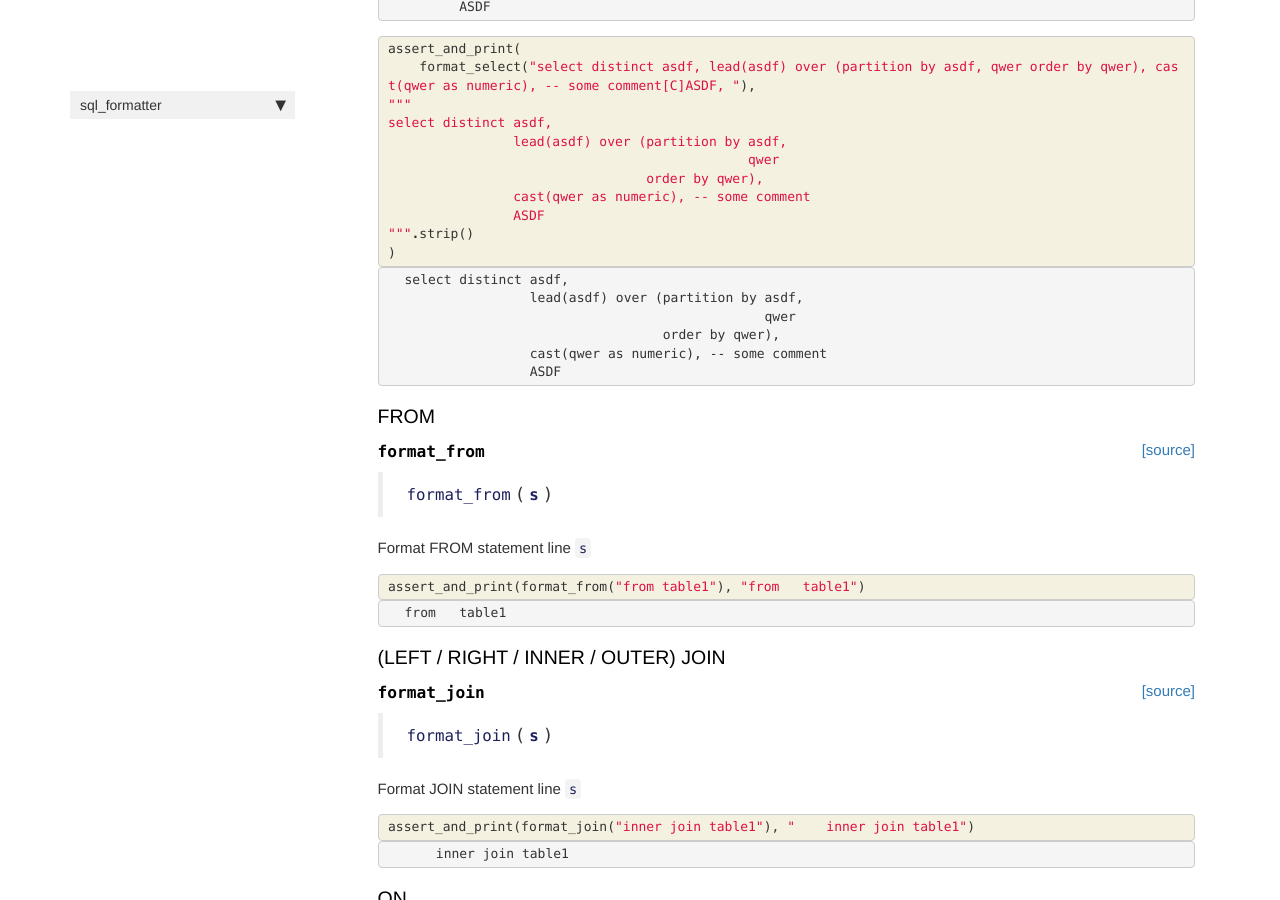
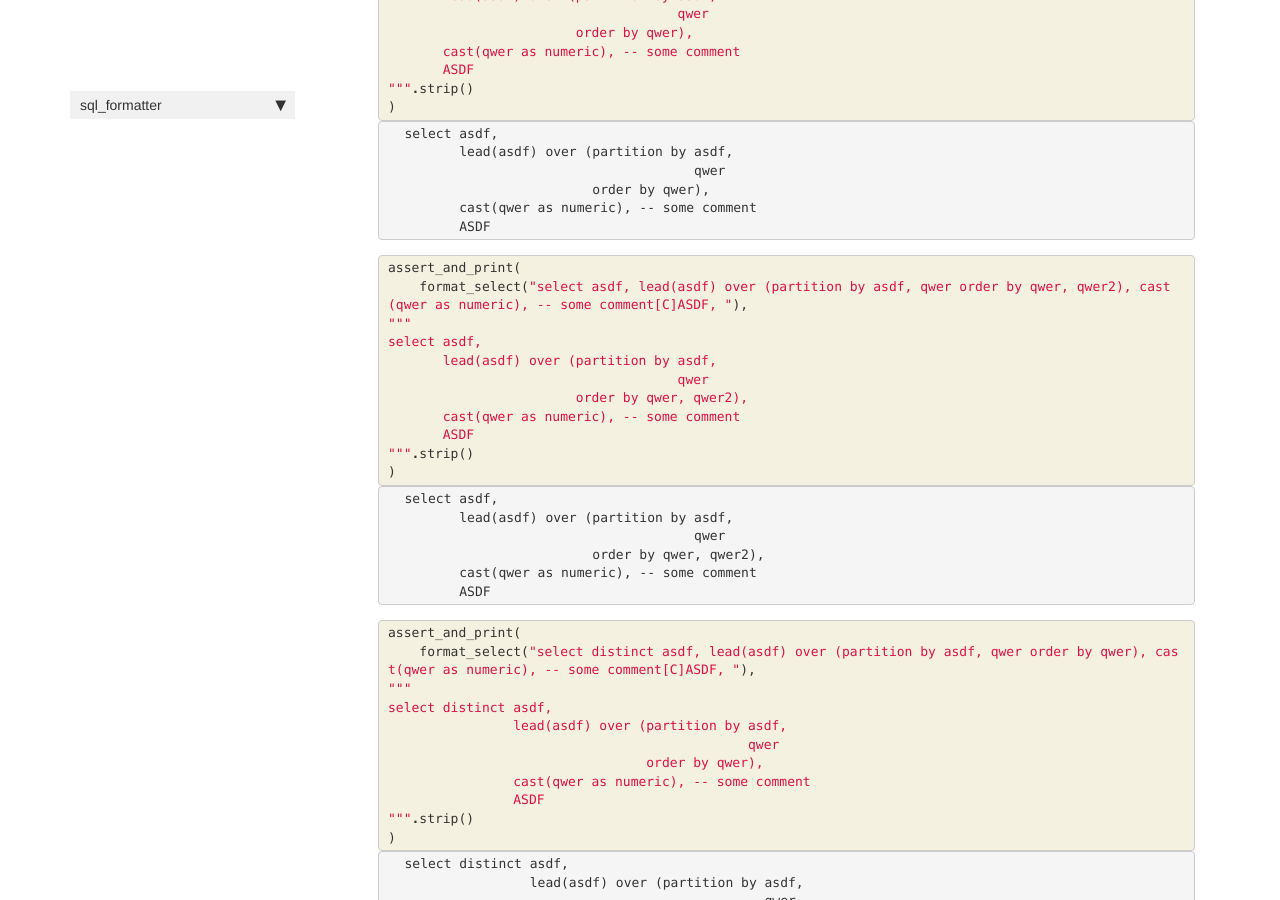
Before and after one commit to PabloRMira/sql_formatter, a Jekyll site: the page built from docs/core.html, in a window 1280 px wide and 900 px high, scrolled down 14359 px. Built offline with Jekyll 4.4.1, drawn with Linux system fonts in a browser that asks for light colours; nearby versions of some CDN libraries; comment, search, counter and statistics services are not loaded; some of the changed text lies outside the part shown.

Commit message:
[FIX] ORDER BY formatting within PARTITION BY (#63)
This fixes #46

```diff
--- a/docs/core.html
+++ b/docs/core.html
@@ -1259,6 +1259,106 @@ from table1 -- Some comment
     {% raw %}
 
 <div class="cell border-box-sizing code_cell rendered">
+<div class="input">
+
+<div class="inner_cell">
+    <div class="input_area">
+<div class=" highlight hl-ipython3"><pre><span></span><span class="n">asdf</span> <span class="o">=</span> <span class="s2">&quot;lead(asdf) over (partition by asdf, qwer order by qwer, qwer2)&quot;</span>
+</pre></div>
+
+    </div>
+</div>
+</div>
+
+</div>
+    {% endraw %}
+
+    {% raw %}
+
+<div class="cell border-box-sizing code_cell rendered">
+<div class="input">
+
+<div class="inner_cell">
+    <div class="input_area">
+<div class=" highlight hl-ipython3"><pre><span></span><span class="n">qwer</span> <span class="o">=</span> <span class="n">re</span><span class="o">.</span><span class="n">split</span><span class="p">(</span><span class="s2">&quot;(partition by.*)(order by.*)&quot;</span><span class="p">,</span> <span class="n">asdf</span><span class="p">,</span> <span class="n">flags</span><span class="o">=</span><span class="n">re</span><span class="o">.</span><span class="n">I</span><span class="p">)</span>  <span class="c1"># split PARTITION BY    </span>
+</pre></div>
+
+    </div>
+</div>
+</div>
+
+</div>
+    {% endraw %}
+
+    {% raw %}
+
+<div class="cell border-box-sizing code_cell rendered">
+<div class="input">
+
+<div class="inner_cell">
+    <div class="input_area">
+<div class=" highlight hl-ipython3"><pre><span></span><span class="n">qwer</span>
+</pre></div>
+
+    </div>
+</div>
+</div>
+
+<div class="output_wrapper">
+<div class="output">
+
+<div class="output_area">
+
+
+
+<div class="output_text output_subarea output_execute_result">
+<pre>[&#39;lead(asdf) over (&#39;, &#39;partition by asdf, qwer &#39;, &#39;order by qwer, qwer2)&#39;, &#39;&#39;]</pre>
+</div>
+
+</div>
+
+</div>
+</div>
+
+</div>
+    {% endraw %}
+
+    {% raw %}
+
+<div class="cell border-box-sizing code_cell rendered">
+<div class="input">
+
+<div class="inner_cell">
+    <div class="input_area">
+<div class=" highlight hl-ipython3"><pre><span></span><span class="n">qwer</span><span class="p">[</span><span class="mi">2</span><span class="p">:]</span>
+</pre></div>
+
+    </div>
+</div>
+</div>
+
+<div class="output_wrapper">
+<div class="output">
+
+<div class="output_area">
+
+
+
+<div class="output_text output_subarea output_execute_result">
+<pre>[&#39;order by qwer, qwer2)&#39;, &#39;&#39;]</pre>
+</div>
+
+</div>
+
+</div>
+</div>
+
+</div>
+    {% endraw %}
+
+    {% raw %}
+
+<div class="cell border-box-sizing code_cell rendered">
 
 <div class="output_wrapper">
 <div class="output">
@@ -1305,7 +1405,7 @@ from table1 -- Some comment
 
 
 <div class="output_markdown rendered_html output_subarea ">
-<h4 id="format_select" class="doc_header"><code>format_select</code><a href="https://github.com/PabloRMira/sql_formatter/tree/master/sql_formatter/core.py#L240" class="source_link" style="float:right">[source]</a></h4><blockquote><p><code>format_select</code>(<strong><code>s</code></strong>)</p>
+<h4 id="format_select" class="doc_header"><code>format_select</code><a href="https://github.com/PabloRMira/sql_formatter/tree/master/sql_formatter/core.py#L246" class="source_link" style="float:right">[source]</a></h4><blockquote><p><code>format_select</code>(<strong><code>s</code></strong>)</p>
 </blockquote>
 <p>Format SELECT statement line <code>s</code></p>
 
@@ -2041,6 +2141,52 @@ from table1 -- Some comment
 <div class="inner_cell">
     <div class="input_area">
 <div class=" highlight hl-ipython3"><pre><span></span><span class="n">assert_and_print</span><span class="p">(</span>
+    <span class="n">format_select</span><span class="p">(</span><span class="s2">&quot;select asdf, lead(asdf) over (partition by asdf, qwer order by qwer, qwer2), cast(qwer as numeric), -- some comment[C]ASDF, &quot;</span><span class="p">),</span>
+<span class="sd">&quot;&quot;&quot;</span>
+<span class="sd">select asdf,</span>
+<span class="sd">       lead(asdf) over (partition by asdf,</span>
+<span class="sd">                                     qwer</span>
+<span class="sd">                        order by qwer, qwer2),</span>
+<span class="sd">       cast(qwer as numeric), -- some comment</span>
+<span class="sd">       ASDF</span>
+<span class="sd">&quot;&quot;&quot;</span><span class="o">.</span><span class="n">strip</span><span class="p">()</span>
+<span class="p">)</span>
+</pre></div>
+
+    </div>
+</div>
+</div>
+
+<div class="output_wrapper">
+<div class="output">
+
+<div class="output_area">
+
+<div class="output_subarea output_stream output_stdout output_text">
+<pre>select asdf,
+       lead(asdf) over (partition by asdf,
+                                     qwer
+                        order by qwer, qwer2),
+       cast(qwer as numeric), -- some comment
+       ASDF
+</pre>
+</div>
+</div>
+
+</div>
+</div>
+
+</div>
+    {% endraw %}
+
+    {% raw %}
+
+<div class="cell border-box-sizing code_cell rendered">
+<div class="input">
+
+<div class="inner_cell">
+    <div class="input_area">
+<div class=" highlight hl-ipython3"><pre><span></span><span class="n">assert_and_print</span><span class="p">(</span>
     <span class="n">format_select</span><span class="p">(</span><span class="s2">&quot;select distinct asdf, lead(asdf) over (partition by asdf, qwer order by qwer), cast(qwer as numeric), -- some comment[C]ASDF, &quot;</span><span class="p">),</span>
 <span class="sd">&quot;&quot;&quot;</span>
 <span class="sd">select distinct asdf,</span>
@@ -2096,7 +2242,7 @@ from table1 -- Some comment
 
 
 <div class="output_markdown rendered_html output_subarea ">
-<h4 id="format_from" class="doc_header"><code>format_from</code><a href="https://github.com/PabloRMira/sql_formatter/tree/master/sql_formatter/core.py#L284" class="source_link" style="float:right">[source]</a></h4><blockquote><p><code>format_from</code>(<strong><code>s</code></strong>)</p>
+<h4 id="format_from" class="doc_header"><code>format_from</code><a href="https://github.com/PabloRMira/sql_formatter/tree/master/sql_formatter/core.py#L290" class="source_link" style="float:right">[source]</a></h4><blockquote><p><code>format_from</code>(<strong><code>s</code></strong>)</p>
 </blockquote>
 <p>Format FROM statement line <code>s</code></p>
 
@@ -2165,7 +2311,7 @@ from table1 -- Some comment
 
 
 <div class="output_markdown rendered_html output_subarea ">
-<h4 id="format_join" class="doc_header"><code>format_join</code><a href="https://github.com/PabloRMira/sql_formatter/tree/master/sql_formatter/core.py#L295" class="source_link" style="float:right">[source]</a></h4><blockquote><p><code>format_join</code>(<strong><code>s</code></strong>)</p>
+<h4 id="format_join" class="doc_header"><code>format_join</code><a href="https://github.com/PabloRMira/sql_formatter/tree/master/sql_formatter/core.py#L301" class="source_link" style="float:right">[source]</a></h4><blockquote><p><code>format_join</code>(<strong><code>s</code></strong>)</p>
 </blockquote>
 <p>Format JOIN statement line <code>s</code></p>
 
@@ -2234,7 +2380,7 @@ from table1 -- Some comment
 
 
 <div class="output_markdown rendered_html output_subarea ">
-<h4 id="format_on" class="doc_header"><code>format_on</code><a href="https://github.com/PabloRMira/sql_formatter/tree/master/sql_formatter/core.py#L301" class="source_link" style="float:right">[source]</a></h4><blockquote><p><code>format_on</code>(<strong><code>s</code></strong>)</p>
+<h4 id="format_on" class="doc_header"><code>format_on</code><a href="https://github.com/PabloRMira/sql_formatter/tree/master/sql_formatter/core.py#L307" class="source_link" style="float:right">[source]</a></h4><blockquote><p><code>format_on</code>(<strong><code>s</code></strong>)</p>
 </blockquote>
 <p>Format ON statement line <code>s</code></p>
 
@@ -2303,7 +2449,7 @@ from table1 -- Some comment
 
 
 <div class="output_markdown rendered_html output_subarea ">
-<h4 id="format_where" class="doc_header"><code>format_where</code><a href="https://github.com/PabloRMira/sql_formatter/tree/master/sql_formatter/core.py#L308" class="source_link" style="float:right">[source]</a></h4><blockquote><p><code>format_where</code>(<strong><code>s</code></strong>)</p>
+<h4 id="format_where" class="doc_header"><code>format_where</code><a href="https://github.com/PabloRMira/sql_formatter/tree/master/sql_formatter/core.py#L314" class="source_link" style="float:right">[source]</a></h4><blockquote><p><code>format_where</code>(<strong><code>s</code></strong>)</p>
 </blockquote>
 <p>Format WHERE statement line <code>s</code></p>
 
@@ -2378,7 +2524,7 @@ from table1 -- Some comment
 
 
 <div class="output_markdown rendered_html output_subarea ">
-<h4 id="format_statement_line" class="doc_header"><code>format_statement_line</code><a href="https://github.com/PabloRMira/sql_formatter/tree/master/sql_formatter/core.py#L318" class="source_link" style="float:right">[source]</a></h4><blockquote><p><code>format_statement_line</code>(<strong><code>s</code></strong>)</p>
+<h4 id="format_statement_line" class="doc_header"><code>format_statement_line</code><a href="https://github.com/PabloRMira/sql_formatter/tree/master/sql_formatter/core.py#L324" class="source_link" style="float:right">[source]</a></h4><blockquote><p><code>format_statement_line</code>(<strong><code>s</code></strong>)</p>
 </blockquote>
 <p>Format statement line <code>s</code></p>
 
@@ -2522,7 +2668,7 @@ from table1 -- Some comment
 
 
 <div class="output_markdown rendered_html output_subarea ">
-<h4 id="format_statements" class="doc_header"><code>format_statements</code><a href="https://github.com/PabloRMira/sql_formatter/tree/master/sql_formatter/core.py#L336" class="source_link" style="float:right">[source]</a></h4><blockquote><p><code>format_statements</code>(<strong><code>s</code></strong>)</p>
+<h4 id="format_statements" class="doc_header"><code>format_statements</code><a href="https://github.com/PabloRMira/sql_formatter/tree/master/sql_formatter/core.py#L342" class="source_link" style="float:right">[source]</a></h4><blockquote><p><code>format_statements</code>(<strong><code>s</code></strong>)</p>
 </blockquote>
 <p>Format statements lines <code>s</code></p>
 
@@ -2600,7 +2746,7 @@ from   table1
 
 
 <div class="output_markdown rendered_html output_subarea ">
-<h4 id="add_ending_semicolon" class="doc_header"><code>add_ending_semicolon</code><a href="https://github.com/PabloRMira/sql_formatter/tree/master/sql_formatter/core.py#L346" class="source_link" style="float:right">[source]</a></h4><blockquote><p><code>add_ending_semicolon</code>(<strong><code>s</code></strong>)</p>
+<h4 id="add_ending_semicolon" class="doc_header"><code>add_ending_semicolon</code><a href="https://github.com/PabloRMira/sql_formatter/tree/master/sql_formatter/core.py#L352" class="source_link" style="float:right">[source]</a></h4><blockquote><p><code>add_ending_semicolon</code>(<strong><code>s</code></strong>)</p>
 </blockquote>
 <p>Add ending semicolon for SQL query <code>s</code></p>
 
@@ -2766,7 +2912,7 @@ where asdf = 1;
 
 
 <div class="output_markdown rendered_html output_subarea ">
-<h4 id="format_simple_sql" class="doc_header"><code>format_simple_sql</code><a href="https://github.com/PabloRMira/sql_formatter/tree/master/sql_formatter/core.py#L354" class="source_link" style="float:right">[source]</a></h4><blockquote><p><code>format_simple_sql</code>(<strong><code>s</code></strong>, <strong><code>add_semicolon</code></strong>=<em><code>True</code></em>)</p>
+<h4 id="format_simple_sql" class="doc_header"><code>format_simple_sql</code><a href="https://github.com/PabloRMira/sql_formatter/tree/master/sql_formatter/core.py#L360" class="source_link" style="float:right">[source]</a></h4><blockquote><p><code>format_simple_sql</code>(<strong><code>s</code></strong>, <strong><code>add_semicolon</code></strong>=<em><code>True</code></em>)</p>
 </blockquote>
 <p>Format a simple SQL query without subqueries <code>s</code>.
 If <code>add_semicolon</code> is True, then add a semicolon at the end</p>
@@ -2989,7 +3135,7 @@ GROUP BY car_id;
 
 
 <div class="output_markdown rendered_html output_subarea ">
-<h4 id="format_sql" class="doc_header"><code>format_sql</code><a href="https://github.com/PabloRMira/sql_formatter/tree/master/sql_formatter/core.py#L368" class="source_link" style="float:right">[source]</a></h4><blockquote><p><code>format_sql</code>(<strong><code>s</code></strong>, <strong><code>add_semicolon</code></strong>=<em><code>True</code></em>)</p>
+<h4 id="format_sql" class="doc_header"><code>format_sql</code><a href="https://github.com/PabloRMira/sql_formatter/tree/master/sql_formatter/core.py#L374" class="source_link" style="float:right">[source]</a></h4><blockquote><p><code>format_sql</code>(<strong><code>s</code></strong>, <strong><code>add_semicolon</code></strong>=<em><code>True</code></em>)</p>
 </blockquote>
 <p>Format SQL query with subqueries. If <code>add_semicolon</code> is True then add a semicolon at the end</p>
 
```
Also changed, not shown: sql_formatter/core.py (+7 -1 lines), 1 other file.
